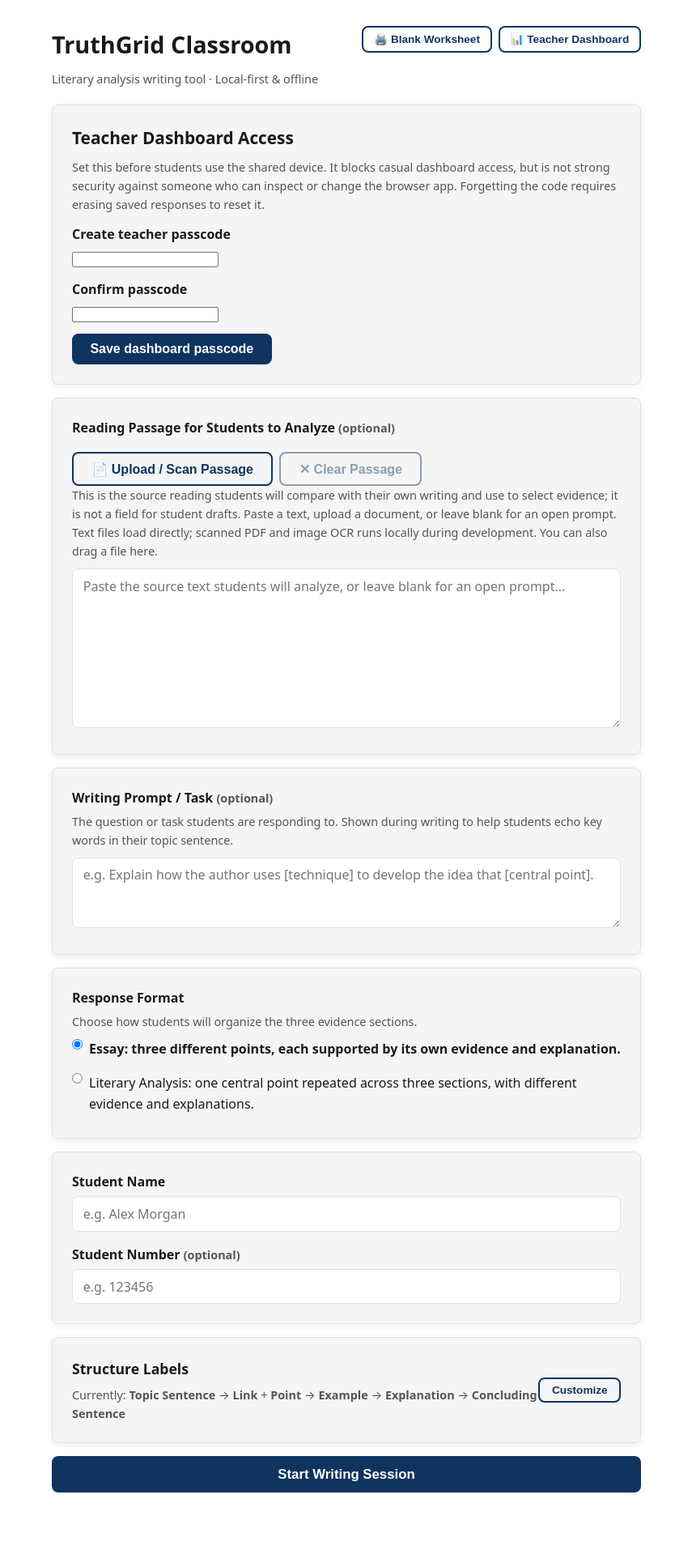
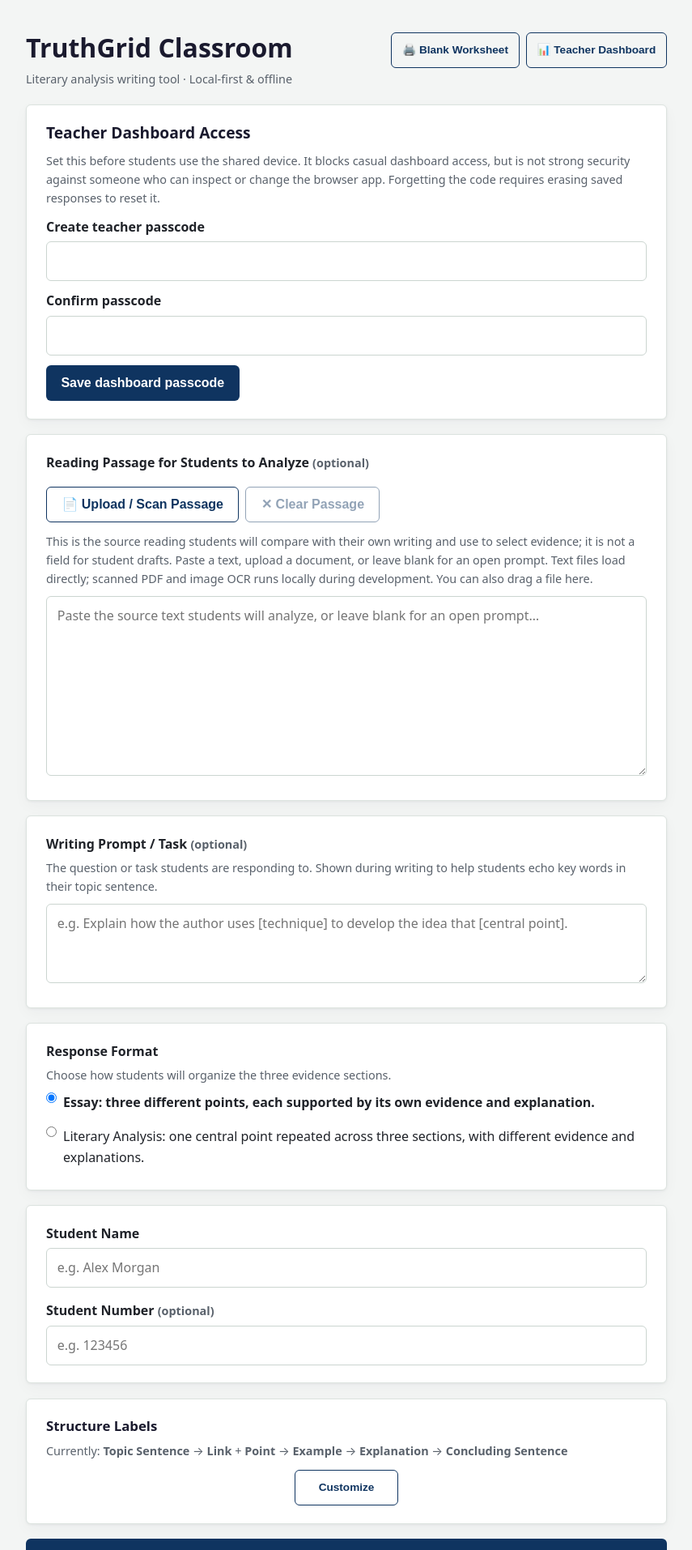
Before and after one commit to Evan-Mangat/TruthGrid-Local, a React (Vite) app: page / in a window 1280 px wide. Shown: the top 1914 px of the page at 81% size, without its empty margins (212-1067 px from the left). Before the commit the page ends 1875 px from the top, so only its background shows below. Built offline with nearby package versions, Linux system fonts and the light colour scheme.

Commit message:
Polish classroom UI spacing and colors

```diff
--- a/src/components/StudentFlow/StudentFlow.jsx
+++ b/src/components/StudentFlow/StudentFlow.jsx
@@ -330,7 +330,7 @@ export default function StudentFlow({ session, onSubmit }) {
             </p>
             <textarea
               id={`link-${i}`}
-              rows={1}
+              rows={2}
               spellCheck={true}
               value={p.link}
               onChange={e => updateField(i, 'link', e.target.value)}
--- a/src/components/TeacherSetup/TeacherSetup.jsx
+++ b/src/components/TeacherSetup/TeacherSetup.jsx
@@ -291,7 +291,7 @@ export default function TeacherSetup({
         }}
         style={isDraggingFile ? { outline: '2px dashed var(--color-accent)', outlineOffset: 2 } : undefined}
       >
-        <div style={{ display: 'flex', justifyContent: 'space-between', alignItems: 'center', gap: '0.75rem', flexWrap: 'wrap' }}>
+        <div style={{ display: 'flex', justifyContent: 'space-between', alignItems: 'center', gap: '0.75rem', flexWrap: 'wrap', marginBottom: '0.75rem' }}>
           <label htmlFor="passage">Reading Passage for Students to Analyze <span className="muted">(optional)</span></label>
           <div style={{ display: 'flex', gap: '0.5rem', flexWrap: 'wrap' }}>
             <input
@@ -445,15 +445,15 @@ export default function TeacherSetup({
 
       {/* Label customization */}
       <div className="card">
-        <div style={{ display: 'flex', justifyContent: 'space-between', alignItems: 'center' }}>
-          <div>
+        <div className="structure-labels-header">
+          <div className="structure-labels-copy">
             <h3>Structure Labels</h3>
             <p className="muted">
               Currently: <strong>{labels.topicSentence}</strong> → <strong>{labels.link}</strong> + <strong>{labels.point}</strong> → <strong>{labels.example}</strong> → <strong>{labels.explanation}</strong> → <strong>{labels.concludingSentence}</strong>
             </p>
           </div>
           <button
-            className="btn btn-secondary"
+            className="btn btn-secondary structure-labels-toggle"
             style={{ fontSize: '0.85rem', padding: '0.4rem 0.9rem' }}
             onClick={() => setShowLabelEdit(v => !v)}
           >
--- a/src/index.css
+++ b/src/index.css
@@ -1,17 +1,18 @@
 :root {
-  --color-bg: #ffffff;
-  --color-surface: #f5f5f5;
-  --color-border: #e0e0e0;
+  --color-bg: #f3f5f4;
+  --color-surface: #ffffff;
+  --color-border: #dce3df;
   --color-primary: #1a1a2e;
   --color-primary-light: #16213e;
   --color-accent: #0f3460;
-  --color-accent-hover: #e94560;
-  --color-text: #1a1a1a;
-  --color-text-muted: #555555;
+  --color-accent-hover: #0b294d;
+  --color-text: #202329;
+  --color-text-muted: #59616b;
   --color-success: #2e7d32;
   --color-warning: #f57c00;
-  --radius: 8px;
-  --shadow: 0 2px 8px rgba(0,0,0,0.08);
+  --color-focus: #bd633d;
+  --radius: 6px;
+  --shadow: 0 1px 3px rgba(26, 26, 46, 0.06), 0 6px 18px rgba(26, 26, 46, 0.035);
 }
 
 *, *::before, *::after {
@@ -27,6 +28,7 @@ body {
   color: var(--color-text);
   background: var(--color-bg);
   min-height: 100vh;
+  text-rendering: optimizeLegibility;
 }
 
 .app-root {
@@ -37,9 +39,9 @@ body {
 
 /* Shared layout utilities */
 .page {
-  max-width: 760px;
+  max-width: 840px;
   margin: 0 auto;
-  padding: 2rem 1rem;
+  padding: 2.5rem 1.5rem 4rem;
   width: 100%;
 }
 
@@ -47,20 +49,24 @@ body {
   background: var(--color-surface);
   border: 1px solid var(--color-border);
   border-radius: var(--radius);
-  padding: 1.5rem;
-  margin-bottom: 1rem;
+  padding: 1.35rem 1.5rem;
+  margin-bottom: 1.15rem;
   box-shadow: var(--shadow);
 }
 
 .btn {
-  display: inline-block;
-  padding: 0.6rem 1.4rem;
+  display: inline-flex;
+  align-items: center;
+  justify-content: center;
+  min-height: 2.75rem;
+  padding: 0.55rem 1.15rem;
   border-radius: var(--radius);
   border: none;
   font-size: 1rem;
   font-weight: 600;
+  line-height: 1.25;
   cursor: pointer;
-  transition: background 0.15s;
+  transition: background-color 0.15s ease, border-color 0.15s ease, color 0.15s ease;
 }
 
 .btn-primary {
@@ -75,7 +81,7 @@ body {
 .btn-secondary {
   background: transparent;
   color: var(--color-accent);
-  border: 2px solid var(--color-accent);
+  border: 1px solid var(--color-accent);
 }
 
 .btn-secondary:hover {
@@ -95,29 +101,95 @@ label {
 }
 
 input[type="text"],
+input[type="password"],
 textarea {
   width: 100%;
-  padding: 0.6rem 0.8rem;
-  border: 1.5px solid var(--color-border);
+  padding: 0.7rem 0.8rem;
+  border: 1px solid #cbd5d0;
   border-radius: var(--radius);
   font-size: 1rem;
   font-family: inherit;
   background: #fff;
   color: var(--color-text);
   resize: vertical;
+  line-height: 1.55;
+  transition: border-color 0.15s ease, box-shadow 0.15s ease;
 }
 
 input[type="text"]:focus,
+input[type="password"]:focus,
 textarea:focus {
+  border-color: var(--color-accent);
   outline: none;
-  border-color: var(--color-accent);
+  box-shadow: 0 0 0 3px rgba(15, 52, 96, 0.13);
 }
 
-h1 { font-size: 1.8rem; margin-bottom: 0.5rem; }
-h2 { font-size: 1.3rem; margin-bottom: 0.5rem; }
-h3 { font-size: 1.1rem; margin-bottom: 0.4rem; }
+h1 {
+  margin-bottom: 0.45rem;
+  color: var(--color-primary);
+  font-family: inherit;
+  font-size: 2rem;
+  font-weight: 600;
+  line-height: 1.2;
+}
+
+h2 {
+  margin-bottom: 0.6rem;
+  color: var(--color-primary);
+  font-size: 1.2rem;
+  font-weight: 700;
+  line-height: 1.35;
+}
+
+h3 {
+  margin-bottom: 0.45rem;
+  color: var(--color-primary);
+  font-size: 1.05rem;
+  font-weight: 700;
+  line-height: 1.4;
+}
+
+ul,
+ol {
+  padding-left: 1.35rem;
+}
+
+li + li {
+  margin-top: 0.3rem;
+}
+
+a {
+  color: var(--color-accent);
+  text-underline-offset: 0.16em;
+}
+
+a:hover {
+  color: var(--color-accent-hover);
+}
+
+:focus-visible {
+  outline: 3px solid var(--color-focus);
+  outline-offset: 3px;
+}
 
 .muted { color: var(--color-text-muted); font-size: 0.9rem; }
+
+.structure-labels-header {
+  display: flex;
+  flex-direction: column;
+  align-items: stretch;
+  gap: 0.75rem;
+}
+
+.structure-labels-copy {
+  min-width: 0;
+}
+
+.structure-labels-toggle {
+  align-self: center;
+  flex: 0 0 auto;
+  min-width: 8rem;
+}
 
 .error-msg {
   color: #c62828;
@@ -127,6 +199,29 @@ h3 { font-size: 1.1rem; margin-bottom: 0.4rem; }
 
 .print-only {
   display: none;
+}
+
+@media (max-width: 600px) {
+  .page {
+    padding: 1.25rem 1rem 2.5rem;
+  }
+
+  .card {
+    padding: 1rem;
+    margin-bottom: 0.85rem;
+  }
+
+  h1 {
+    font-size: 1.75rem;
+  }
+
+}
+
+@media (prefers-reduced-motion: reduce) {
+  *, *::before, *::after {
+    scroll-behavior: auto !important;
+    transition-duration: 0.01ms !important;
+  }
 }
 
 /* Print View Stylesheet */
```
